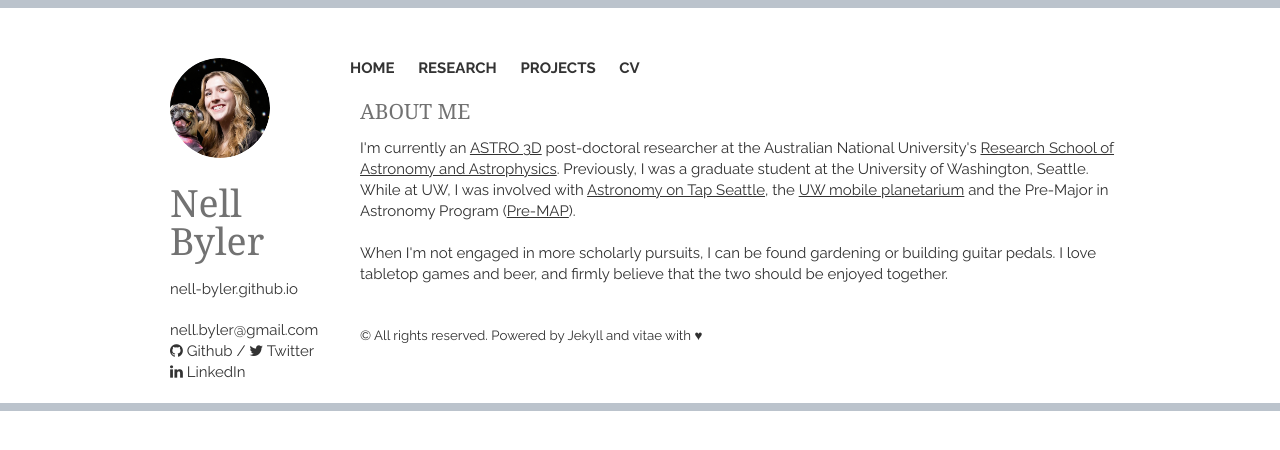
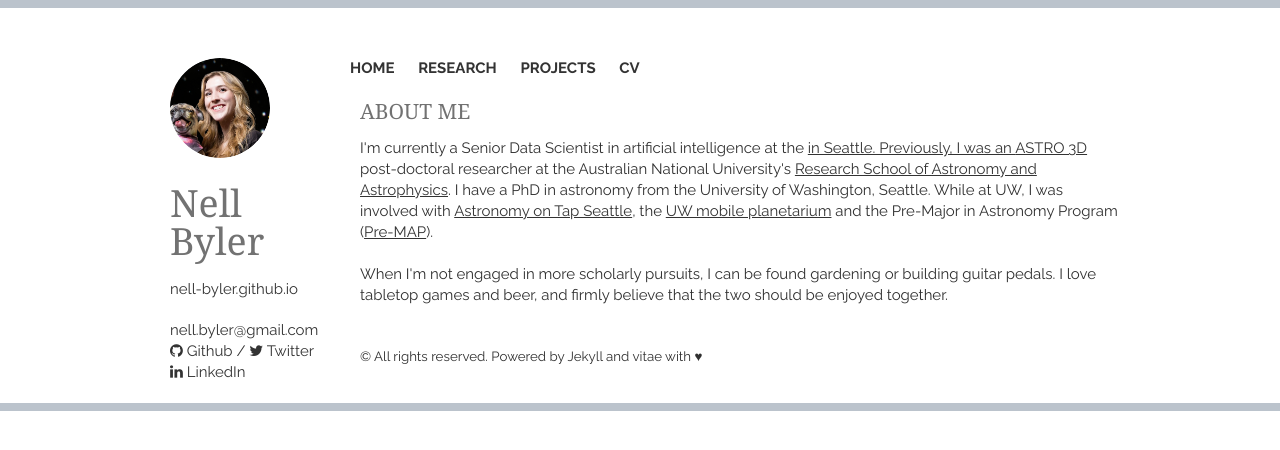
Before and after one commit to nell-byler/nell-byler.github.io, a Jekyll site: the page built from index.html, in a window 1280 px wide. Shown: the top 450 px of the page. Built offline with Jekyll 4.4.1, drawn with Linux system fonts in a browser that asks for light colours; nearby versions of some CDN libraries; the list of posts is cut into pages by our own code.

Commit message:
updating about me

```diff
--- a/_includes/aboutme.html
+++ b/_includes/aboutme.html
@@ -1,7 +1,7 @@
 <section class="thirteen columns">
     <h1>About Me</h1>
     <article>
-      <p>I'm currently an <a style="color:#333; text-decoration: underline;" href="http://astro3d.org.au/">ASTRO 3D</a>  post-doctoral researcher at the Australian National University's <a style="color:#333; text-decoration: underline;" href="http://rsaa.anu.edu.au">Research School of Astronomy and Astrophysics</a>. Previously, I was a graduate student at the University of Washington, Seattle. While at UW, I was involved with <a style="color:#333; text-decoration: underline;" href="https://twitter.com/AoTSeattle">Astronomy on Tap Seattle</a>, the <a style="color:#333; text-decoration: underline;" href="http://www.washington.edu/news/2013/01/24/astronomy-to-go-uw-readies-new-portable-planetarium/">UW mobile planetarium</a> and the Pre-Major in Astronomy Program (<a style="color:#333; text-decoration: underline;" href="http://depts.washington.edu/premap/">Pre-MAP</a>).</p><br>
+      <p>I'm currently a Senior Data Scientist in artificial intelligence at the <a style="color:#333; text-decoration: underline;" href="https://www.pnnl.gov/"Pacific Northwest National Laboratory</a> in Seattle. Previously, I was an <a style="color:#333; text-decoration: underline;" href="http://astro3d.org.au/">ASTRO 3D</a> post-doctoral researcher at the Australian National University's <a style="color:#333; text-decoration: underline;" href="http://rsaa.anu.edu.au">Research School of Astronomy and Astrophysics</a>. I have a PhD in astronomy from the University of Washington, Seattle. While at UW, I was involved with <a style="color:#333; text-decoration: underline;" href="https://twitter.com/AoTSeattle">Astronomy on Tap Seattle</a>, the <a style="color:#333; text-decoration: underline;" href="http://www.washington.edu/news/2013/01/24/astronomy-to-go-uw-readies-new-portable-planetarium/">UW mobile planetarium</a> and the Pre-Major in Astronomy Program (<a style="color:#333; text-decoration: underline;" href="http://depts.washington.edu/premap/">Pre-MAP</a>).</p><br>
         <p>When I'm not engaged in more scholarly pursuits, I can be found gardening or building guitar pedals. I love tabletop games and beer, and firmly believe that the two should be enjoyed together. </p>
     </article>
 </section>
```
